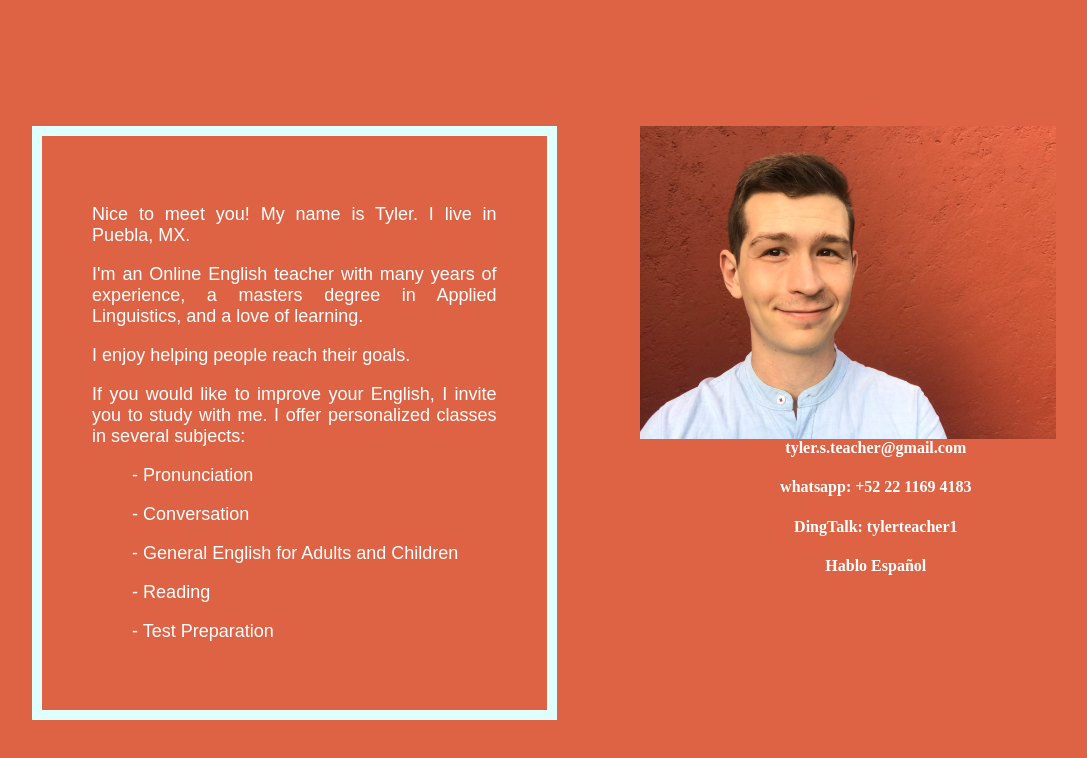
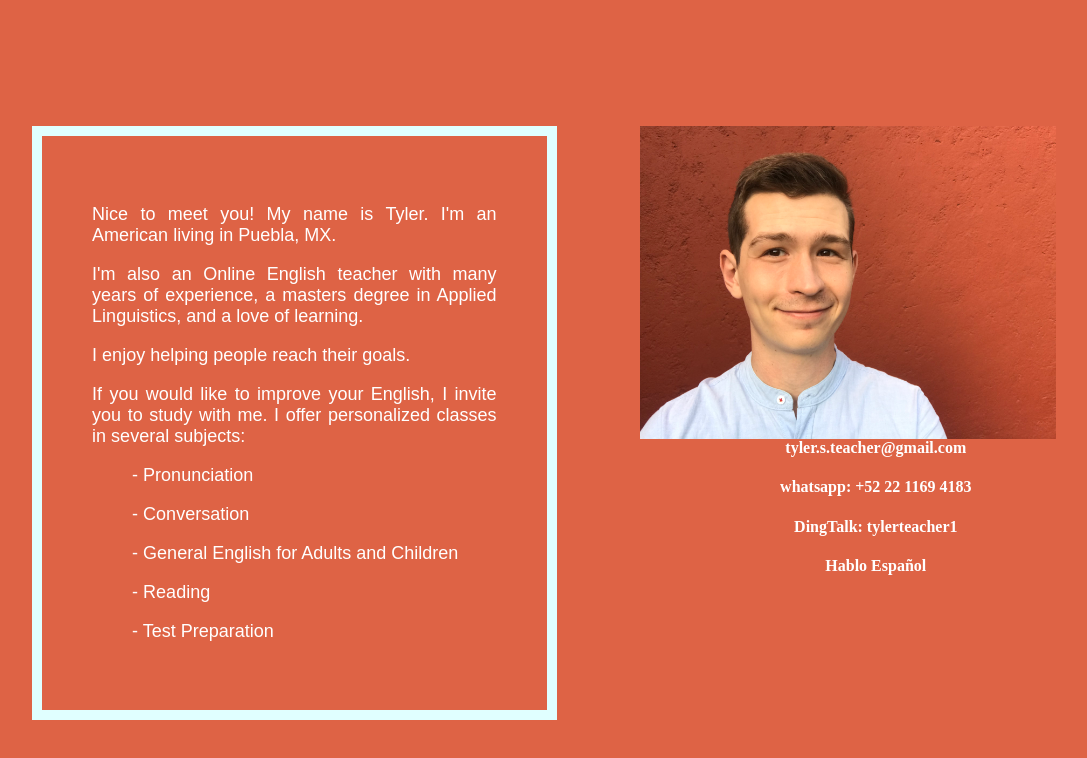
Before and after one commit to Tylerteacher12/tylerteacher12.github.io, a plain HTML site: page index.html in a window 1280 px wide. Shown: the whole page, without its empty margins (77-1164 px from the left). Drawn offline with Linux system fonts and the light colour scheme.

Commit message:
Update index.html

```diff
--- a/index.html
+++ b/index.html
@@ -14,8 +14,8 @@
 <body>
     <div>
         <span style="vertical-align:middle">
-        <p>Nice to meet you! My name is Tyler. I live in Puebla, MX.</p>
-        <p> I'm an Online English teacher with many years of experience, a masters degree in Applied Linguistics, and a love of learning.</p>
+        <p>Nice to meet you! My name is Tyler. I'm an American living in Puebla, MX.</p>
+        <p> I'm also an Online English teacher with many years of experience, a masters degree in Applied Linguistics, and a love of learning.</p>
         <p> I enjoy helping people reach their goals.</p>
         <p> If you would like to improve your English, I invite you to study with me. I offer personalized classes in several subjects:</p>
         <ul>- Pronunciation</ul>
```
